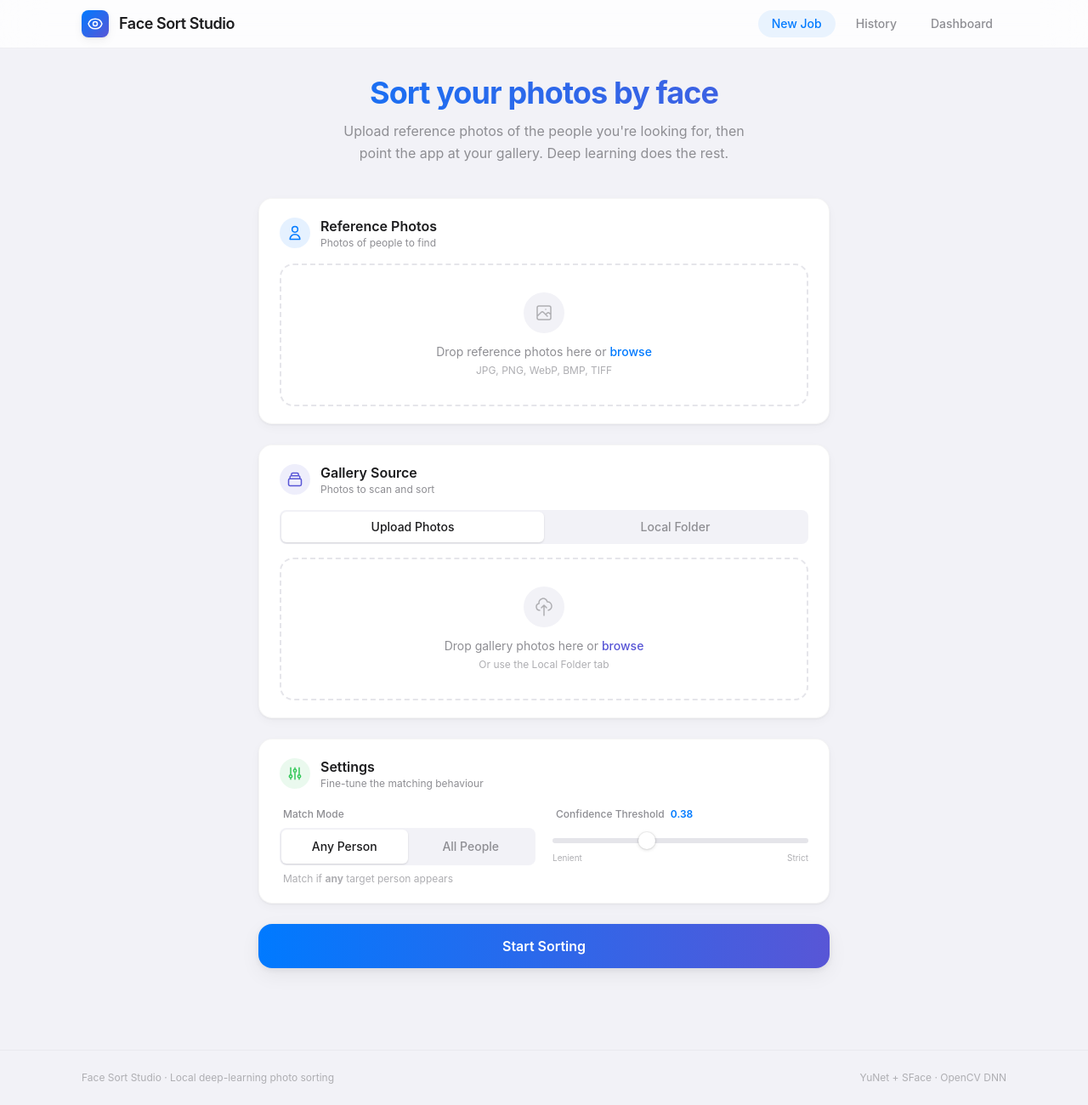
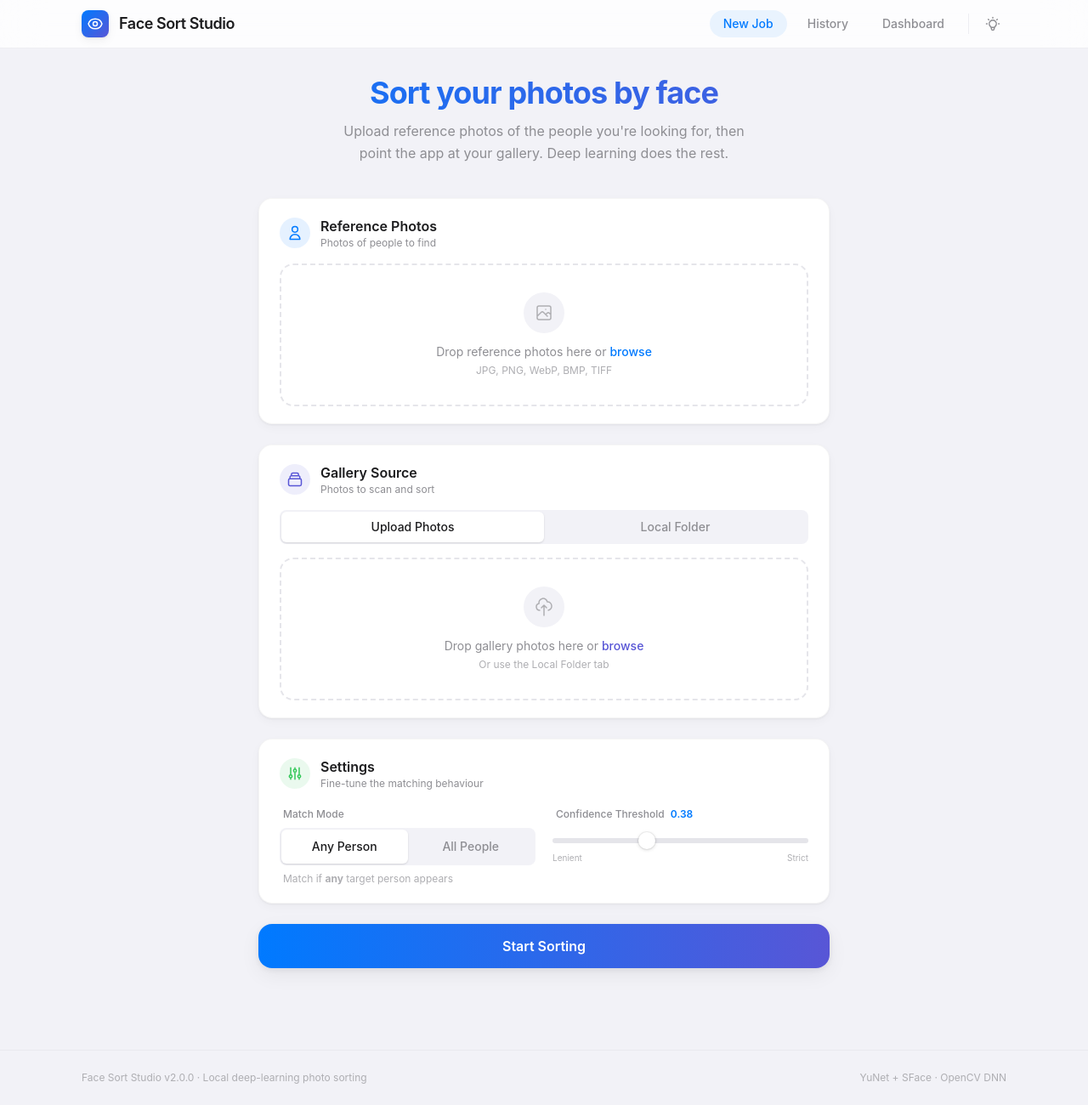
Before and after one commit to Shaan-alpha/Face-Sort-Studio, a Flask app: page / in a window 1280 px wide. Shown: the whole page at 85% size. Run offline with Flask 3, Linux system fonts and the light colour scheme; some libraries are stand-ins or nearby versions.

Commit message:
Release v2.0.0: Added dark mode, zip export, responsiveness improvements, and venv setup

```diff
--- a/backend/app/config.py
+++ b/backend/app/config.py
@@ -13,6 +13,7 @@ DATA_DIR = BASE_DIR / "data"
 
 
 class Config:
+    VERSION = "2.0.0"
     SECRET_KEY = os.environ.get("SECRET_KEY", "face-sort-studio-dev-key")
     PUBLIC_SHARE_MODE = os.environ.get(
         "FACE_SORT_PUBLIC_SHARE_MODE", ""
--- a/backend/app/static/js/app.js
+++ b/backend/app/static/js/app.js
@@ -16,6 +16,45 @@ let galleryMode = "upload";   // "upload" | "folder"
 let matchMode = "any";        // "any" | "all"
 let currentJobId = null;
 let eventSource = null;
+
+// ═══════════════════════════════════════════════════════════════
+// Theme Management
+// ═══════════════════════════════════════════════════════════════
+function initTheme() {
+    const savedTheme = localStorage.getItem("theme");
+    const prefersDark = window.matchMedia("(prefers-color-scheme: dark)").matches;
+    const isDark = savedTheme === "dark" || (!savedTheme && prefersDark);
+
+    if (isDark) {
+        document.documentElement.classList.add("dark");
+    } else {
+        document.documentElement.classList.remove("dark");
+    }
+    updateThemeIcons(isDark);
+}
+
+function toggleTheme() {
+    const isDark = document.documentElement.classList.toggle("dark");
+    localStorage.setItem("theme", isDark ? "dark" : "light");
+    updateThemeIcons(isDark);
+}
+
+function updateThemeIcons(isDark) {
+    const lightIcon = document.getElementById("theme-icon-light");
+    const darkIcon = document.getElementById("theme-icon-dark");
+    if (!lightIcon || !darkIcon) return;
+
+    if (isDark) {
+        lightIcon.classList.remove("hidden");
+        darkIcon.classList.add("hidden");
+    } else {
+        lightIcon.classList.add("hidden");
+        darkIcon.classList.remove("hidden");
+    }
+}
+
+// Call init on load
+initTheme();
 
 // ═══════════════════════════════════════════════════════════════
 // Tabs
@@ -304,8 +343,15 @@ async function showResults(jobId) {
             </div>
         `;
 
+        renderDownloadButtons(jobId, job, "results-downloads");
+        panel.scrollIntoView({ behavior: "smooth", block: "start" });
+    } catch { /* ignore */ }
+}
+
+function renderDownloadButtons(jobId, job, containerId) {
+    // 1. Update targets section (always show if targets found)
     const targetsEl = document.getElementById("results-targets");
-        if (job.targets_found > 0) {
+    if (targetsEl && job.targets_found > 0) {
         targetsEl.innerHTML = `
             <p class="text-sm text-apple-gray-500">
                 ${job.targets_found} person(s) discovered from references &middot;
@@ -315,8 +361,41 @@ async function showResults(jobId) {
         `;
     }
 
-        panel.scrollIntoView({ behavior: "smooth", block: "start" });
-    } catch { /* ignore */ }
+    // 2. Render download buttons (only if completed)
+    const container = document.getElementById(containerId);
+    if (!container) return;
+
+    if (job.status !== "completed") {
+        container.classList.add("hidden");
+        return;
+    }
+
+    const html = `
+        ${job.matched_count > 0 ? `
+            <a href="/outputs/${jobId}/matched.zip" download
+               class="flex items-center gap-2 px-4 py-2 bg-apple-green text-white text-sm font-medium rounded-apple shadow-apple hover:shadow-apple-md active:scale-[0.98] transition-all">
+                <svg class="w-4 h-4" fill="none" stroke="currentColor" viewBox="0 0 24 24"><path stroke-linecap="round" stroke-linejoin="round" stroke-width="2" d="M4 16v1a2 2 0 002 2h12a2 2 0 002-2v-1m-4-4l-4 4m0 0l-4-4m4 4V4"/></svg>
+                Download Matched (${job.matched_count})
+            </a>
+        ` : ""}
+        ${job.partial_count > 0 ? `
+            <a href="/outputs/${jobId}/partial.zip" download
+               class="flex items-center gap-2 px-4 py-2 bg-apple-orange text-white text-sm font-medium rounded-apple shadow-apple hover:shadow-apple-md active:scale-[0.98] transition-all">
+                <svg class="w-4 h-4" fill="none" stroke="currentColor" viewBox="0 0 24 24"><path stroke-linecap="round" stroke-linejoin="round" stroke-width="2" d="M4 16v1a2 2 0 002 2h12a2 2 0 002-2v-1m-4-4l-4 4m0 0l-4-4m4 4V4"/></svg>
+                Download Partial (${job.partial_count})
+            </a>
+        ` : ""}
+        ${job.unmatched_count > 0 ? `
+            <a href="/outputs/${jobId}/unmatched.zip" download
+               class="flex items-center gap-2 px-4 py-2 bg-apple-gray-500 text-white text-sm font-medium rounded-apple shadow-apple hover:shadow-apple-md active:scale-[0.98] transition-all">
+                <svg class="w-4 h-4" fill="none" stroke="currentColor" viewBox="0 0 24 24"><path stroke-linecap="round" stroke-linejoin="round" stroke-width="2" d="M4 16v1a2 2 0 002 2h12a2 2 0 002-2v-1m-4-4l-4 4m0 0l-4-4m4 4V4"/></svg>
+                Download Unmatched (${job.unmatched_count})
+            </a>
+        ` : ""}
+    `;
+
+    container.innerHTML = html;
+    container.classList.remove("hidden");
 }
 
 function openOutputFolder() {
@@ -342,8 +421,16 @@ async function loadHistory() {
         container.innerHTML = jobs.map(job => {
             const date = job.created_at ? new Date(job.created_at).toLocaleString() : "—";
             const badge = badgeHTML(job.status);
+            const downloads = `
+                <div class="flex gap-2 mt-2">
+                    ${job.matched_count > 0 ? `<a href="/outputs/${job.id}/matched.zip" download class="text-[10px] bg-apple-green/10 text-apple-green px-2 py-0.5 rounded-full hover:bg-apple-green/20">Download Matched</a>` : ""}
+                    ${job.partial_count > 0 ? `<a href="/outputs/${job.id}/partial.zip" download class="text-[10px] bg-apple-orange/10 text-apple-orange px-2 py-0.5 rounded-full hover:bg-apple-orange/20">Download Partial</a>` : ""}
+                    ${job.unmatched_count > 0 ? `<a href="/outputs/${job.id}/unmatched.zip" download class="text-[10px] bg-apple-gray-100 text-apple-gray-500 px-2 py-0.5 rounded-full hover:bg-apple-gray-200">Download Unmatched</a>` : ""}
+                </div>
+            `;
             return `
-                <div class="history-row flex flex-col sm:flex-row sm:items-center justify-between gap-3 animate-fadeIn">
+                <div class="history-row animate-fadeIn">
+                    <div class="flex flex-col sm:flex-row sm:items-center justify-between gap-3">
                         <div class="flex-1 min-w-0">
                             <div class="flex items-center gap-2 mb-1">
                                 ${badge}
@@ -359,6 +446,8 @@ async function loadHistory() {
                                 <svg class="w-4 h-4" fill="none" stroke="currentColor" viewBox="0 0 24 24"><path stroke-linecap="round" stroke-linejoin="round" stroke-width="2" d="M19 7l-.867 12.142A2 2 0 0116.138 21H7.862a2 2 0 01-1.995-1.858L5 7m5 4v6m4-6v6m1-10V4a1 1 0 00-1-1h-4a1 1 0 00-1 1v3M4 7h16"/></svg>
                             </button>
                         </div>
+                    </div>
+                    ${job.status === "completed" ? downloads : ""}
                 </div>
             `;
         }).join("");
--- a/backend/app/templates/index.html
+++ b/backend/app/templates/index.html
@@ -9,6 +9,7 @@
     <script src="https://cdn.tailwindcss.com"></script>
     <script>
         tailwind.config = {
+            darkMode: 'class',
             theme: {
                 extend: {
                     fontFamily: {
@@ -58,7 +59,7 @@
     <link rel="stylesheet" href="{{ url_for('static', filename='css/styles.css') }}" />
 </head>
 
-<body class="bg-apple-gray-100 font-body text-apple-gray-900 min-h-screen antialiased">
+<body class="bg-apple-gray-100 font-body text-apple-gray-900 min-h-screen antialiased transition-colors duration-300">
 
     <!-- ═══════════════════ NAVIGATION ═══════════════════ -->
     <nav class="sticky top-0 z-50 backdrop-blur-xl bg-white/80 border-b border-apple-gray-200/60">
@@ -68,12 +69,19 @@
                     <div class="w-8 h-8 rounded-lg bg-gradient-to-br from-apple-blue to-apple-indigo flex items-center justify-center shadow-apple">
                         <svg class="w-5 h-5 text-white" fill="none" stroke="currentColor" viewBox="0 0 24 24"><path stroke-linecap="round" stroke-linejoin="round" stroke-width="1.8" d="M15 12a3 3 0 11-6 0 3 3 0 016 0z"/><path stroke-linecap="round" stroke-linejoin="round" stroke-width="1.8" d="M2.458 12C3.732 7.943 7.523 5 12 5c4.478 0 8.268 2.943 9.542 7-1.274 4.057-5.064 7-9.542 7-4.477 0-8.268-2.943-9.542-7z"/></svg>
                     </div>
-                    <h1 class="text-lg font-semibold font-display tracking-tight">Face Sort Studio</h1>
+                    <h1 class="text-base sm:text-lg font-semibold font-display tracking-tight whitespace-nowrap">Face Sort Studio</h1>
                 </div>
-                <div class="flex items-center gap-2">
-                    <button onclick="showTab('create')" id="tab-create" class="tab-btn active px-4 py-1.5 text-sm font-medium rounded-full transition-all">New Job</button>
-                    <button onclick="showTab('history')" id="tab-history" class="tab-btn px-4 py-1.5 text-sm font-medium rounded-full transition-all">History</button>
-                    <button onclick="showTab('dashboard')" id="tab-dashboard" class="tab-btn px-4 py-1.5 text-sm font-medium rounded-full transition-all">Dashboard</button>
+                <div class="flex items-center gap-1 sm:gap-2">
+                    <button onclick="showTab('create')" id="tab-create" class="tab-btn active px-2 sm:px-4 py-1.5 text-[11px] sm:text-sm font-medium rounded-full transition-all">New Job</button>
+                    <button onclick="showTab('history')" id="tab-history" class="tab-btn px-2 sm:px-4 py-1.5 text-[11px] sm:text-sm font-medium rounded-full transition-all">History</button>
+                    <button onclick="showTab('dashboard')" id="tab-dashboard" class="tab-btn px-2 sm:px-4 py-1.5 text-[11px] sm:text-sm font-medium rounded-full transition-all">Dashboard</button>
+                    <div class="w-px h-6 bg-apple-gray-200/60 mx-1"></div>
+                    <button onclick="toggleTheme()" class="w-8 h-8 flex items-center justify-center rounded-full text-apple-gray-500 hover:bg-apple-gray-100 dark:hover:bg-apple-gray-800 transition-all active:scale-90" title="Toggle Theme">
+                        <!-- Light Bulb (Off/Outline for Light Mode) -->
+                        <svg id="theme-icon-dark" class="w-5 h-5" fill="none" stroke="currentColor" viewBox="0 0 24 24"><path stroke-linecap="round" stroke-linejoin="round" stroke-width="1.8" d="M9.663 17h4.673M12 3v1m6.364 1.636l-.707.707M21 12h-1M4 12H3m3.343-5.657l-.707-.707m2.828 9.9a5 5 0 117.072 0l-.548.547A3.374 3.374 0 0014 18.469V19a2 2 0 11-4 0v-.531c0-.895-.356-1.754-.989-2.386l-.548-.547z"/></svg>
+                        <!-- Light Bulb (On/Filled for Dark Mode) -->
+                        <svg id="theme-icon-light" class="w-5 h-5 hidden text-apple-yellow" fill="currentColor" viewBox="0 0 20 20"><path d="M11 3a1 1 0 10-2 0v1a1 1 0 102 0V3zM15.657 5.757a1 1 0 00-1.414-1.414l-.707.707a1 1 0 001.414 1.414l.707-.707zM18 10a1 1 0 01-1 1h-1a1 1 0 110-2h1a1 1 0 011 1zM5.05 6.464A1 1 0 106.464 5.05l-.707-.707a1 1 0 00-1.414 1.414l.707.707zM5 10a1 1 0 01-1 1H3a1 1 0 110-2h1a1 1 0 011 1zM8 16v-1h4v1a2 2 0 11-4 0zM12 14c.015-.34.208-.646.477-.859a4 4 0 10-4.954 0c.27.213.462.519.477.859h4z"/></svg>
+                    </button>
                 </div>
             </div>
         </div>
@@ -257,7 +265,8 @@
                         <h3 class="font-semibold text-lg">Results</h3>
                         <button onclick="openOutputFolder()" class="text-sm text-apple-blue font-medium hover:underline">Open Folder →</button>
                     </div>
-                    <div id="results-stats" class="grid grid-cols-3 gap-3 mb-4"></div>
+                    <div id="results-stats" class="grid grid-cols-1 sm:grid-cols-3 gap-3 mb-4"></div>
+                    <div id="results-downloads" class="flex flex-wrap gap-2 mb-4 hidden"></div>
                     <div id="results-targets" class="mt-4"></div>
                 </div>
             </div>
@@ -285,7 +294,7 @@
     <!-- ═══════════════════ FOOTER ═══════════════════ -->
     <footer class="border-t border-apple-gray-200/60 mt-16">
         <div class="max-w-6xl mx-auto px-4 sm:px-6 lg:px-8 py-6 flex flex-col sm:flex-row items-center justify-between text-xs text-apple-gray-400">
-            <span>Face Sort Studio &middot; Local deep-learning photo sorting</span>
+            <span>Face Sort Studio v{{ config.VERSION }} &middot; Local deep-learning photo sorting</span>
             <span class="mt-1 sm:mt-0">YuNet + SFace &middot; OpenCV DNN</span>
         </div>
     </footer>
```
Also changed, not shown: backend/app/services/job_runner.py (+17 -1 lines), backend/app/static/css/styles.css (+48 -0 lines), requirements.txt (+9 -8 lines), README.md, 2 other files. Lines whose indentation alone changed are shown as unchanged.
